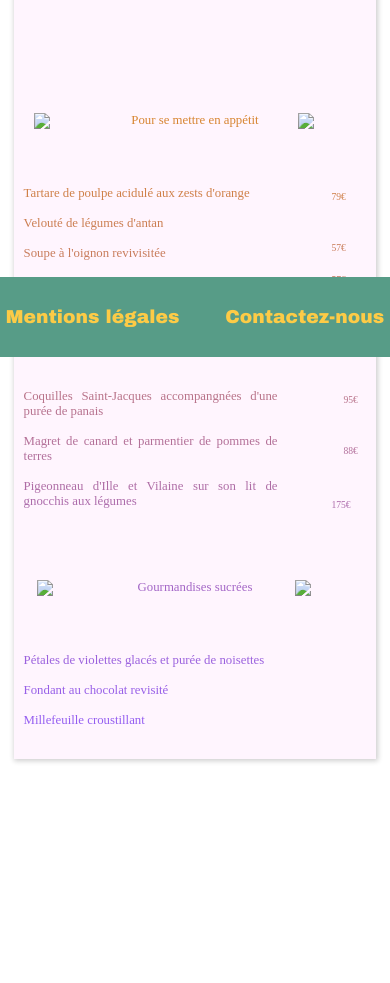
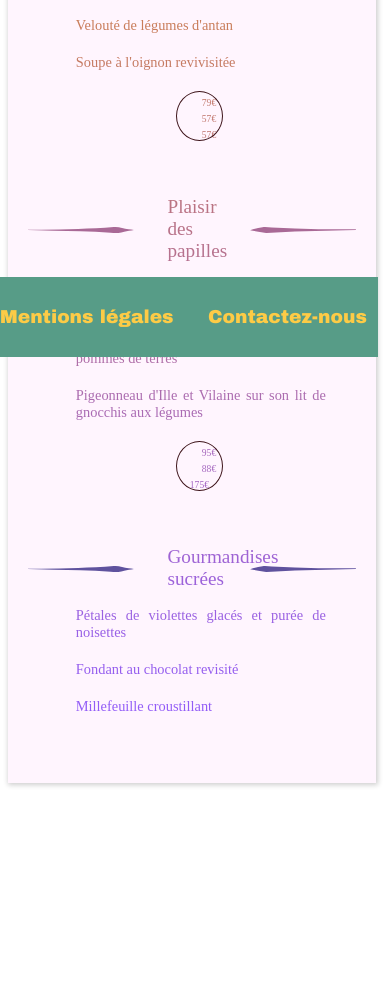
Before and after one commit to tbara29/Projet_3, a website: page menu2.html in a window 390 px wide. Shown: the part 487-1470 px from the top of the page. Before the commit the page ends 1446 px from the top, so only its background shows below. Drawn offline with Linux system fonts and the light colour scheme.

Commit message:
modification aninamation opacity et prochainement infini

```diff
--- a/menu2.html
+++ b/menu2.html
@@ -1,6 +1,6 @@
 
 <!DOCTYPE html>
-<html>
+<html lang="fr">
 <head>
     <meta charset="UTF-8">
     <meta name="viewport" content="width=device-width, initial-scale=1.0">
@@ -17,16 +17,16 @@
             </div>
         </div>
     </header>
-    <section id="page">
+    <div id="page">
 
-        <section id="menu1_complet">
+        <div id="menu1_complet">
           <div id="entete_menu">
             <h1>Le chic à la française</h1>
           </div>
 
-          <section id="contener">
+          <div id="contener">
             <div class="entree_plat_dessert">
-                <img src="./images/SVG/Fichier 2.svg"/>
+                <img src="./images/SVG/Fichier2.svg" alt="trait de séparation"/>
 
               <div class="anim_bar">
                 <a>Pour se mettre en appétit </a>
@@ -36,10 +36,10 @@
                 </div>
               </div>
 
-              <img src="./images/SVG/Fichier 1.svg"/>
+              <img src="./images/SVG/Fichier1.svg" alt="trait de séparation"/>
             </div>
 
-            <section class="box">
+            <div class="box">
               <ul class="description_plat">
                 <li>
                    Tartare de poulpe acidulé aux zests d'orange
@@ -55,10 +55,10 @@
                 <p>57€</p>
 
               </div>
-            </section>
+            </div>
 
             <div class="entree_plat_dessert">
-                <img src="./images/SVG/Fichier 2trait2 g.svg"/>
+                <img src="./images/SVG/Fichier2trait2g.svg" alt="trait de séparation"/>
 
               <div class="anim_bar">
                 <a>Plaisir des papilles</a>
@@ -68,9 +68,9 @@
                 </div>
               </div>
 
-              <img src="./images/SVG/Fichier 1trait2 d.svg"/>
+              <img src="./images/SVG/Fichier1trait2d.svg" alt="trait de séparation"/>
             </div>
-            <section class="box2">
+            <div class="box2">
               <ul class="description_plat">
                 <li>
                   Coquilles Saint-Jacques accompangnées d'une purée de panais
@@ -86,10 +86,10 @@
                 <p>88€</p>
                 <p>175€</p>
               </div>
-            </section>
+            </div>
 
             <div class="entree_plat_dessert">
-                <img src="./images/SVG/Fichier 2trait3 g.svg"/>
+                <img src="./images/SVG/Fichier2trait3g.svg" alt="trait de séparation"/>
 
               <div class="anim_bar">
                 <a>Gourmandises sucrées </a>
@@ -99,9 +99,9 @@
                 </div>
               </div>
 
-              <img src="./images/SVG/Fichier 3trait3 d.svg"/>
+              <img src="./images/SVG/Fichier3trait3d.svg" alt="trait de séparation"/>
             </div>
-            <section class="box">
+            <div class="box">
               <ul class="description_plat">
                 <li>
                  Pétales de violettes glacés et purée de noisettes
@@ -110,12 +110,12 @@
                 <li>Fondant au chocolat revisité</li>
                 <li>Millefeuille croustillant</li>
               </ul>
-            </section>
-          </section>
+            </div>
+          </div>
 
-        </section>
+        </div>
 
-        </section>
+      </div>
      <footer>
         <div id="footer">
             <div class="footer_txtcolor">
@@ -123,6 +123,8 @@
                 <div class="txt_position"><h3>Mentions légales</h3></div>
 
                 <div class="ctct_position"><h3>Contactez-nous</h3></div>
+            </div>
+        </div>
     </footer>
 </body>
 </html>
--- a/sass/main.scss
+++ b/sass/main.scss
@@ -34,7 +34,7 @@ body {
     margin-top: 150px;
 
     a {
-        opacity: 0.4;
+        opacity: 1;
         -webkit-transform: scale(1);
         transform: scale(1);
         -webkit-transition: .3s ease-in-out;
@@ -44,25 +44,25 @@ body {
     #menu1:hover a {
         -webkit-transform: scale(1.1);
         transform: scale(1.1);
-        opacity: 1;
+        opacity: 0.4;
     }
 
     #menu2:hover a {
         -webkit-transform: scale(1.1);
         transform: scale(1.1);
-        opacity: 1;
+        opacity: 0.4;
     }
 
     #menu3:hover a {
         -webkit-transform: scale(1.1);
         transform: scale(1.1);
-        opacity: 1;
+        opacity: 0.4;
     }
 
     #menu4:hover a {
         -webkit-transform: scale(1.1);
         transform: scale(1.1);
-        opacity: 1;
+        opacity: 0.4;
     }
 }
 
@@ -358,7 +358,7 @@ header, footer {
     }
 }
 
-.saving:hover span {
+.saving span {
     animation-name: blink;
     animation-duration: 1.4s;
     animation-iteration-count: infinite;
--- a/sass/menu1.scss
+++ b/sass/menu1.scss
@@ -412,7 +412,7 @@ header, footer {
     .box, .box2 {
         display: flex;
         flex-direction: column;
-        margin-left: 17%;
+        margin-left: 16%;
         margin-top: 15px;
         width: 250px;
 
--- a/sass/menu2.scss
+++ b/sass/menu2.scss
@@ -345,7 +345,7 @@ header, footer {
 
 @media all and (max-width: 1024px) {
     #page {
-        max-width: 100%;
+        max-width: 97%;
         height: auto;
         margin-top: 30px auto;
     }
@@ -358,22 +358,17 @@ header, footer {
         }
     }
 
-    #entete_menu h1 {
-        margin-top: 25px;
-    }
-
     #footer {
-        max-width: 100%;
+        max-width: 97%;
         height: 80px;
     }
 
     .footer_txtcolor {
         max-width: 97%;
-        margin: auto;
     }
 
     .txt_position a, .ctct_position a {
-        font-size: 0.8em;
+        font-size: 1rem;
     }
 
     .txt_position, .ctct_position {
@@ -385,45 +380,57 @@ header, footer {
         max-width: 50%;
     }
 
-    #contener, #fin_menu, .box2, .box, .entree_plat_dessert {
+    #contener, #fin_menu, .entree_plat_dessert {
         max-width: 100%;
         max-height: 80%;
     }
 
     .box li, .box2 li {
         font-size: 0.6em;
-        margin-bottom: 15px;
+        margin-bottom: 20px;
     }
 
-    .box, .prix p:nth-child(2) {
-        margin-top: 40px;
-        margin-bottom: 21px;
+    .description_plat {
+        margin-left: 0;
+        margin-top: 0;
+        margin-bottom: 0;
     }
 
-    .prix2 p:nth-child(3) {
-        margin-top: 43px;
+    .choix_menu {
+        max-width: 60%;
+        display: flex;
+        flex-direction: column;
+        max-width: 100%;
     }
 
-    .prix2 p:nth-child(2) {
-        margin-top: 40px;
+    .box, .box2 {
+        display: flex;
+        flex-direction: column;
+        margin-left: 17%;
+        margin-top: 15px;
+        width: 250px;
+
+        li {
+            font-size: 0.9rem;
+        }
     }
 
-    .description_plat li {
-        font-size: 0.8rem;
-    }
+    .prix, .prix2 {
+        border: 1px #3d1319 solid;
+        border-radius: 100%;
+        margin-bottom: 15px;
+        margin-top: 0;
+        margin-left: 40%;
 
-    .prix p, .prix2 p {
-        font-size: 0.6em;
-        margin-top: 4px;
-        padding: 0;
-    }
-
-    .prix {
-        padding-left: 17px;
+        p {
+            font-size: 0.6em;
+            margin-bottom: 0;
+            margin-top: 5px;
+            margin-left: 13px;
+        }
     }
 
     ul {
-        max-width: 70%;
         text-align: justify;
     }
 
@@ -433,49 +440,43 @@ header, footer {
 
     h2 {
         font-size: 2em;
+        margin-top: 0;
     }
 
     body {
-        max-width: 100%;
+        max-width: 97%;
     }
 
     header {
-        max-width: 100%;
+        max-width: 97%;
         height: 140px;
         font-size: 0.8em;
     }
 
     #menu1_complet {
-        max-width: 97%;
+        width: 97%;
+        height: auto;
+        padding: 8px;
+        margin-top: 0;
+    }
+
+    img {
+        margin: auto;
+        max-width: 30%;
         height: auto;
     }
 
-    img {
-        max-width: 90%;
-        height: auto;
-        margin: 0 auto;
-    }
-
     a {
-        font-size: 0.8em;
+        font-size: 1.2em;
         margin: auto 9px;
     }
 
     .anim_bar {
-        margin: auto 10px;
-        width: auto;
-    }
-
-    .progress {
-        margin-left: 8px;
+        max-width: 19%;
     }
 
     .entree_plat_dessert {
         display: flex;
         justify-content: space-between;
     }
-
-    .description_plat {
-        margin-left: 10px;
-    }
 }
```
Also changed, not shown: sass/main.css, sass/main.min.css, sass/menu1.css, sass/menu1.min.css, sass/menu2.css, sass/menu2.min.css.
